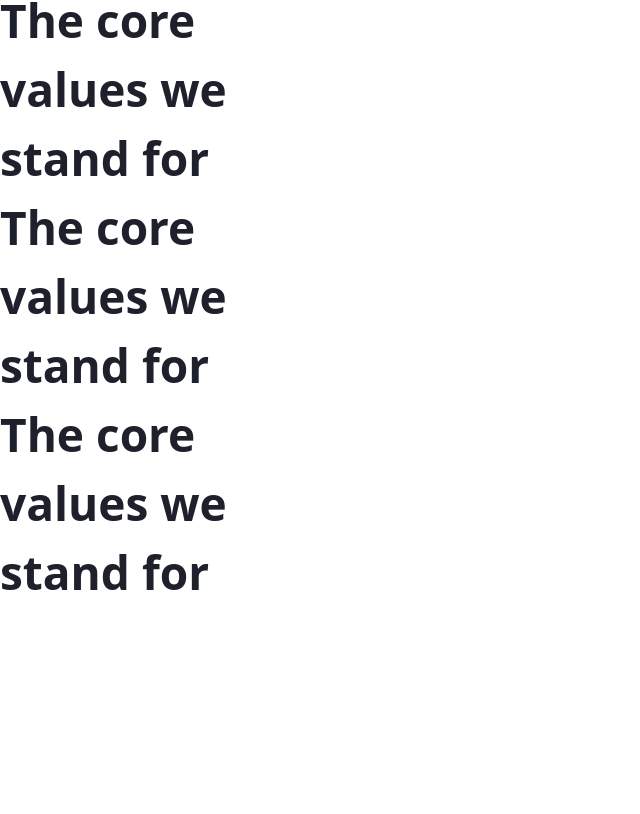
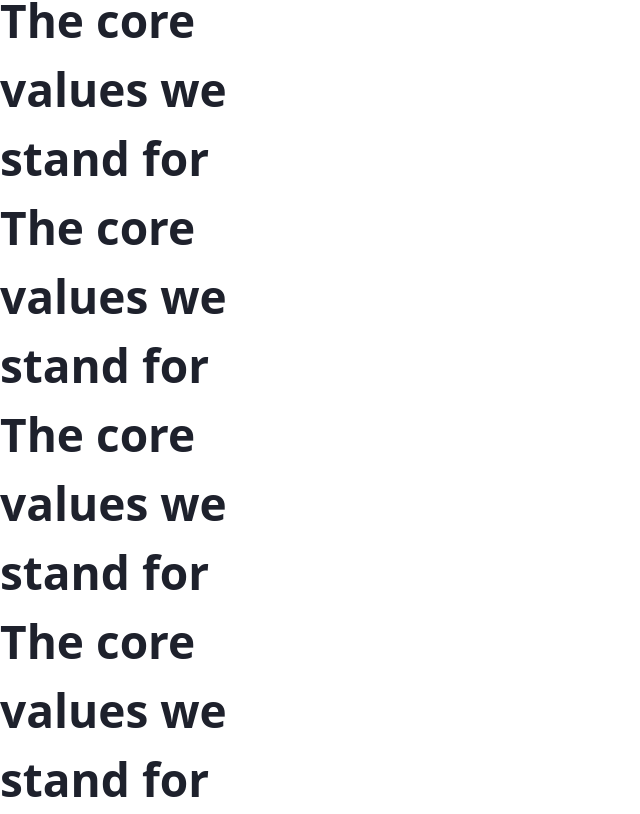
Before and after one commit to SobirSharipov/TIM-SOBIR, a website: page src/abdurahmon.html in a window 1280 px wide. Shown: the part 2050-2864 px from the top of the page, without its empty margins (0-640 px from the left). Before the commit the page ends 2657 px from the top, so only its background shows below. Drawn offline with Linux system fonts and the light colour scheme.

Commit message:
Something

```diff
--- a/src/abdurahmon.html
+++ b/src/abdurahmon.html
@@ -46,6 +46,7 @@
         <h1 class="text-[#1E212C] text-[46px] w-[340px]">The core values we stand for</h1>
         <h1 class="text-[#1E212C] text-[46px] w-[340px]">The core values we stand for</h1>
         <h1 class="text-[#1E212C] text-[46px] w-[340px]">The core values we stand for</h1>
+        <h1 class="text-[#1E212C] text-[46px] w-[340px]">The core values we stand for</h1>
     </div>
 
 </body>
```
